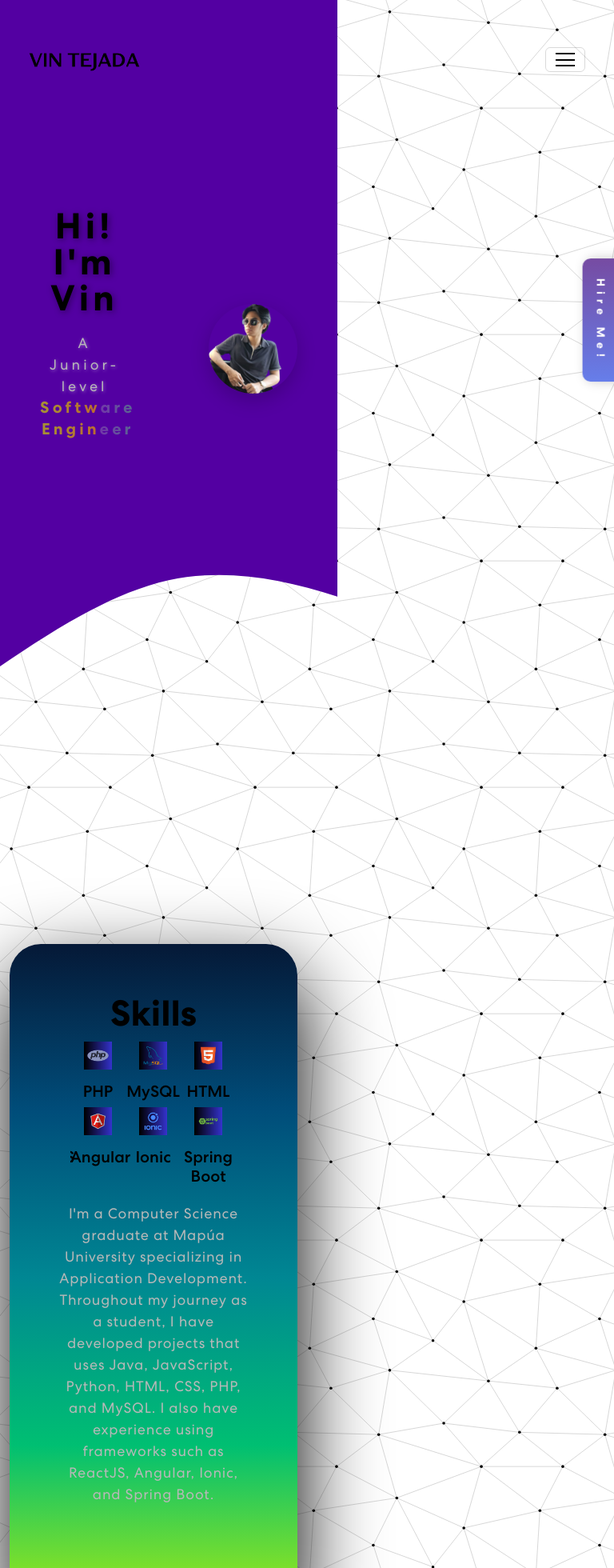
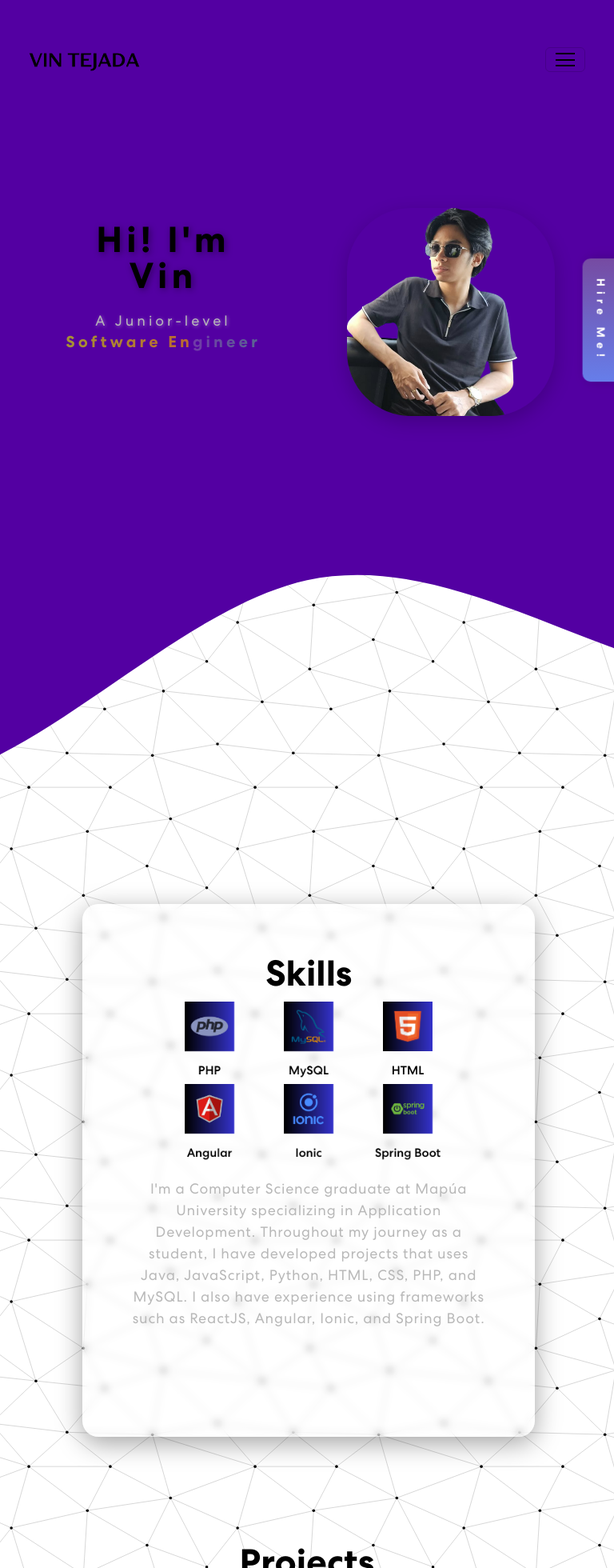
Before and after one commit to Nevriii/new-eportfolio, a React (Create React App) app: page /#home in a window 768 px wide. Shown: the top 1960 px of the page at 80% size. Built offline with nearby package versions, Linux system fonts and the light colour scheme.

Commit message:
Enhanced UI (up for testing)

```diff
--- a/src/App.css
+++ b/src/App.css
@@ -27,24 +27,40 @@ html {
   scroll-padding-top: 75px;
   width: 100%;
 }
-
-@media (min-width: 400px) and (max-width: 800px) {
+/* @media (max-width: 1200) {
+  html {
+    width: 90%;
+  }
+} */
+ @media (min-width: 1025px) and (max-width: 1350px) {
+  html {
+    width: 100%;
+  }
+ }
+ @media (min-width: 788px) and (max-width: 1024px) {
   html {
     width: 50%;
   }
-}
+ }
+@media (min-width: 400px) and (max-width: 787px) {
+  html {
+    width: 50%;
+  }
+}
+@media (min-width: 821) and (max-width: 950px) {
+  html {
+    width: 91%;
+  }
+}
+
 
 @media (min-width: 200px) and (max-width: 399px) {
   html {
-    width: 50%;
-  }
-}
-
-@media (min-width: 821px) and (max-width: 950px) {
-  html {
-    width: 91%;
-  }
-}
+    width: 48%;
+  }
+}
+
+
 
 /* Light/Dark Mode Theme System */
 :root {
@@ -256,10 +272,10 @@ input:focus, textarea:focus, select:focus {
   outline: none;
 }
 
-@media (min-width:1700px) {
+/* @media (min-width:1700px) {
 	main .container {
 		max-width: 100%;
-		/* padding: 0 150px; */
+		padding: 0 150px;
 	}
   nav.navbar a.navbar-brand {
     width: 500%;
@@ -267,6 +283,76 @@ input:focus, textarea:focus, select:focus {
 
   .skill {
     margin-top: -390px;
+  }
+} */
+/* @media (min-wdith: 1025px) and (max-width: 1350px) {
+  nav.navbar a.navbar-brand img {
+    min-width: 10%;
+    width: 200%;
+  }
+
+  .banner {
+    padding: 200px 0 40px 0;
+    min-height: 140vh;
+    width: 100%;
+  }
+} */
+
+@media (min-width: 768px) and (max-width: 1024px) {
+  nav.navbar a.navbar-brand img {
+    min-width: 10%;
+    width: 200%;
+  }
+
+  .banner {
+    padding: 200px 0 40px 0;
+    min-height: 140vh;
+    width: 200%;
+  }
+
+  .banner .text-content {
+    padding-left: 80px;
+  }
+
+  .banner h1 {
+    font-size: 55px;
+  }
+  .skill {
+    padding: 0 0 50px 0;
+    position: relative;
+    margin-left: 20%;
+    z-index: 2;
+    margin-top: -150px;
+    /* width: 100%; */
+  }
+  .skill-bx {
+    width: 200%;
+    margin-left: 5%;
+    border-radius: 20px;
+    background: rgba(255, 255, 255, 0.1);
+    backdrop-filter: blur(5px);
+    -webkit-backdrop-filter: blur(12px);
+    box-shadow: 0px 8px 32px rgba(0, 0, 0, 0.37);
+    text-align: center;
+    margin-top: 0px;
+    z-index: 3;
+    transition-timing-function: cubic-bezier(0.755, 0.05, 0.855, 0.06);
+    padding: 60px 50px;
+  }
+  .item h5 {
+    font-size: 15px;
+  }
+  .project{
+    margin-left: 20%;
+    width: 160%;
+  }
+  .e-certs{
+    margin-left: 20%;
+    width: 160%;
+  }
+  .footer{
+    overflow-x: hidden;
+    width:200%;
   }
 }
 
@@ -307,31 +393,39 @@ input:focus, textarea:focus, select:focus {
     margin-left: 20%;
     z-index: 2;
     margin-top: -150px;
-    width: 115%;
+    /* width: 70%; */
   }
   .skill-bx {
-    border-radius: 39px;
-    background-image: linear-gradient(to bottom, #051937, #004d7a, #008793, #00bf72, #a8eb12);
-    box-shadow:  37px 37px 100px #060606,
-                -37px -37px 100px #1a1a1a;
-
+    width: 200%;
+    margin-left: 5%;
+    border-radius: 20px;
+    background: rgba(255, 255, 255, 0.1);
+    backdrop-filter: blur(5px);
+    -webkit-backdrop-filter: blur(12px);
+    box-shadow: 0px 8px 32px rgba(0, 0, 0, 0.37);
     text-align: center;
-    padding: 60px 50px;
     margin-top: 0px;
     z-index: 3;
     transition-timing-function: cubic-bezier(0.755, 0.05, 0.855, 0.06);
+    padding: 60px 50px;
+  }
+  .item h5 {
+    font-size: 15px;
+  }
+  .skill-bx-txt .text-content{
+    font-size: 15px;
   }
   .project{
     margin-left: 20%;
-    width: 110%;
+    width: 160%;
   }
   .e-certs{
     margin-left: 20%;
-    width: 110%;
+    width: 160%;
   }
   .footer{
     overflow-x: hidden;
-    width:150%;
+    width:200%;
   }
 }
 
@@ -343,7 +437,7 @@ input:focus, textarea:focus, select:focus {
 
   .banner {
     padding: 180px 0 30px 0;
-    width: 200%;
+    width: 210%;
     min-height: 120vh;
     z-index: -150;
     overflow-x: hidden;
@@ -367,57 +461,44 @@ input:focus, textarea:focus, select:focus {
   }
 
   .skill {
-    padding: 0 0 50px 0;
+    /* padding: 0 0 50px 0; */
     position: relative;
     margin-left: 20%;
     z-index: 2;
     margin-top: -150px;
-    width: 115%;
+    /* width: 160%; */
   }
   .skill-bx {
-    border-radius: 39px;
-    background-image: linear-gradient(to bottom, #051937, #004d7a, #008793, #00bf72, #a8eb12);
-    box-shadow:  37px 37px 100px #060606,
-                -37px -37px 100px #1a1a1a;
-
+    width: 203%;
+    margin-left: 5%;
+    border-radius: 20px;
+    background: rgba(255, 255, 255, 0.1);
+    backdrop-filter: blur(5px);
+    -webkit-backdrop-filter: blur(12px);
+    box-shadow: 0px 8px 32px rgba(0, 0, 0, 0.37);
     text-align: center;
-    padding: 60px 50px;
     margin-top: 0px;
     z-index: 3;
     transition-timing-function: cubic-bezier(0.755, 0.05, 0.855, 0.06);
+    padding: 60px 50px;
+  }
+  .item h5 {
+    font-size: 10px;
+  }
+  .skill-bx-txt .text-content{
+    font-size: 15px;
   }
   .project{
     margin-left: 20%;
-    width: 110%;
+    width: 160%;
   }
   .e-certs{
     margin-left: 20%;
-    width: 110%;
+    width: 160%;
   }
   .footer{
     overflow-x: hidden;
-    width:150%;
-  }
-}
-
-@media (min-width: 768px) and (max-width: 1199px) {
-  nav.navbar a.navbar-brand img {
-    min-width: 10%;
     width: 200%;
-  }
-
-  .banner {
-    padding: 200px 0 40px 0;
-    min-height: 140vh;
-    width: 110%;
-  }
-
-  .banner .text-content {
-    padding-left: 80px;
-  }
-
-  .banner h1 {
-    font-size: 55px;
   }
 }
 
@@ -889,7 +970,7 @@ nav.navbar .navbar-toggler[aria-expanded="true"] .navbar-toggler-icon {
 }
 
 .banner .Container {
-  max-width: 1200px;
+  max-width: 100%;
 }
 
 .banner .text-content {
@@ -1131,7 +1212,7 @@ nav.navbar .navbar-toggler[aria-expanded="true"] .navbar-toggler-icon {
   }
 }
 
-@media (max-width: 979px) {
+/* @media (max-width: 979px) {
   .skill {
     padding: 0 0 50px 0;
     position: relative;
@@ -1147,7 +1228,7 @@ nav.navbar .navbar-toggler[aria-expanded="true"] .navbar-toggler-icon {
     margin-top: 0px;
     z-index: 3;
   }
-}
+} */
 
 @media (min-width: 1200px) {
   .gallery-wrapper {
--- a/src/components/Projects.js
+++ b/src/components/Projects.js
@@ -97,10 +97,10 @@ export const Projects = () => {
             <TrackVisibility>
               {({ isVisible }) =>
               <div className="isVisible" data-aos="fade-up" data-aos-delay="100">
-                <h2 data-aos="fade-down">Projects</h2>
-                <p data-aos="fade-up" data-aos-delay="150">These are the projects I've developed during my journey as a student.</p>
+                <h2 data-aos="fade-down" className="project-container-title">Projects</h2>
+                <p data-aos="fade-up" data-aos-delay="150" className="project-container-txt">These are the projects I've developed during my journey as a student.</p>
                 <Tab.Container id="projects-tabs" defaultActiveKey="first">
-                  <Nav variant="pills" className="nav-pills mb-5 justify-content-center align-items-center" id="pills-tab" data-aos="zoom-in" data-aos-delay="200">
+                  <Nav variant="pills" className="nav-pills mb-5 justify-content-center align-items-center project-container-title" id="pills-tab" data-aos="zoom-in" data-aos-delay="200">
                     <Nav.Item>
                       <Nav.Link eventKey="first">Websites</Nav.Link>
                     </Nav.Item>
@@ -111,7 +111,7 @@ export const Projects = () => {
                       <Nav.Link eventKey="third">Others</Nav.Link>
                     </Nav.Item>
                   </Nav>
-                  <Tab.Content id="slideInUp" className="isVisible">
+                  <Tab.Content id="slideInUp" className="isVisible project-container-img">
                     <Tab.Pane eventKey="first">
                       <Row data-aos="fade-up" data-aos-delay="100">
                         {
```
